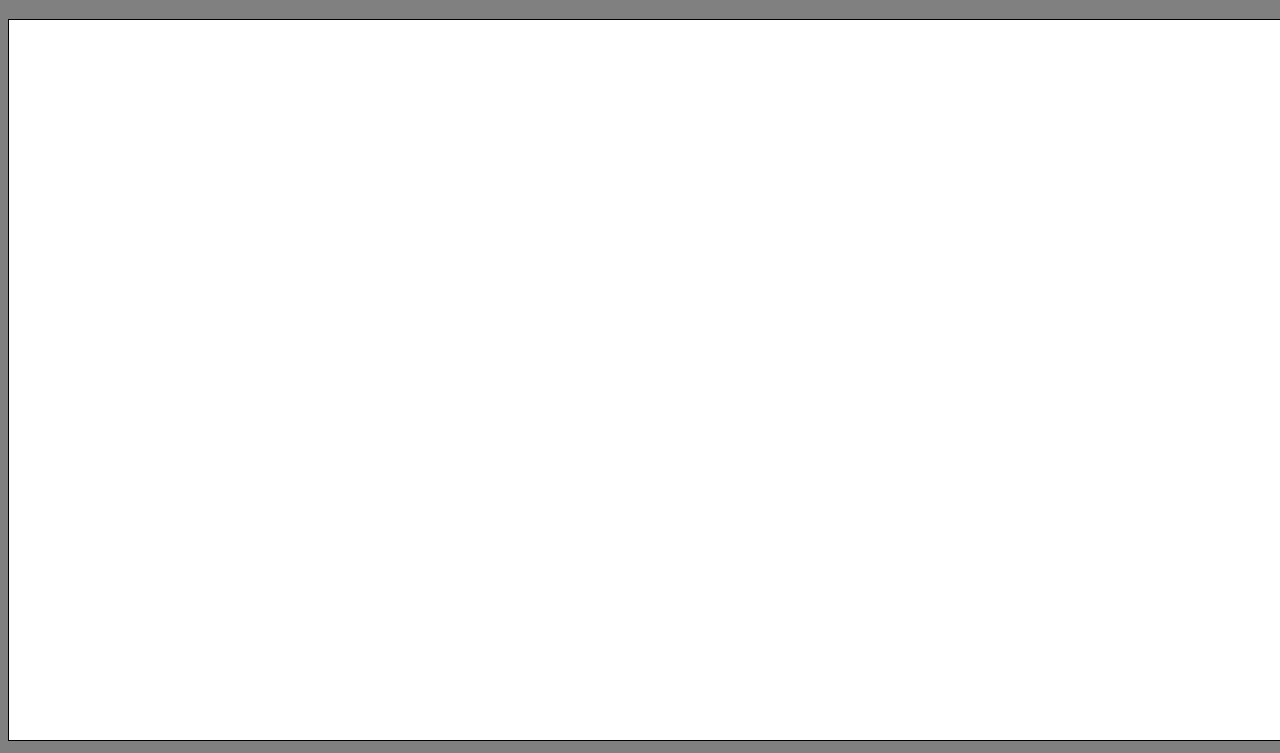
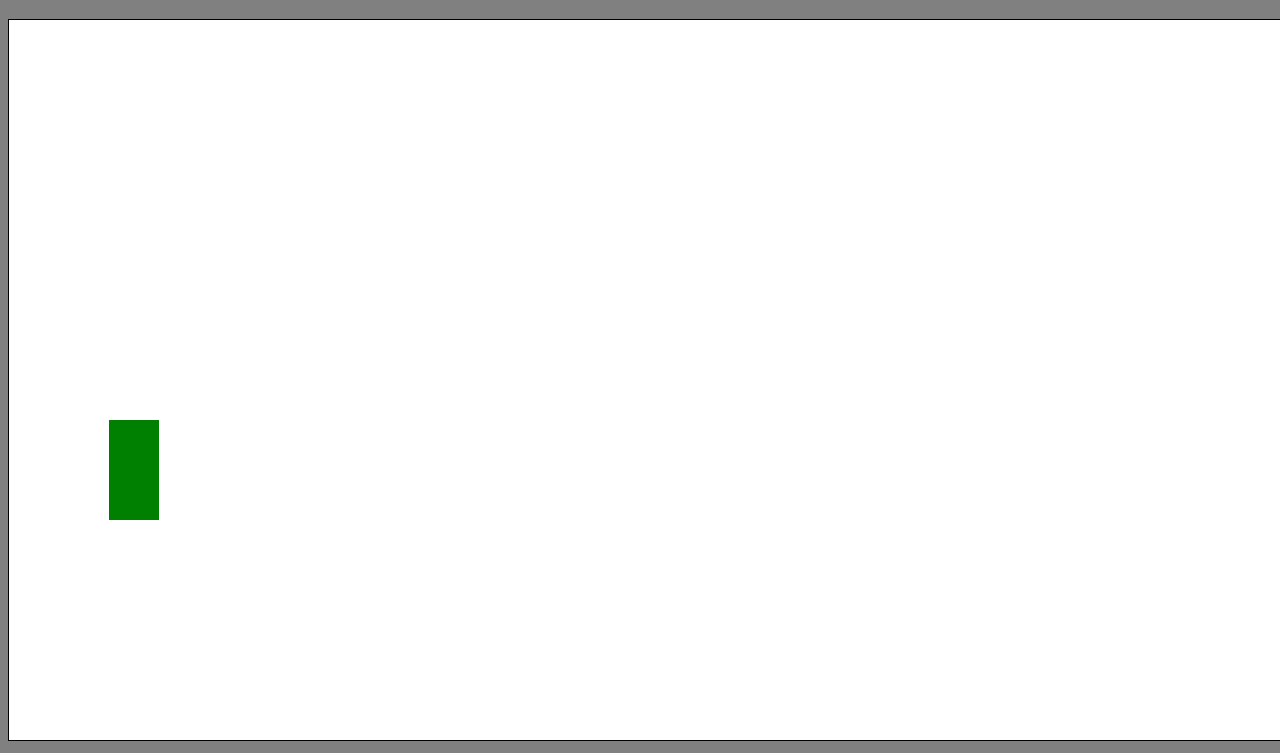
Before and after one commit to PoeBoy118/Small-JavaScript-Platformer, a plain HTML site: page index.html in a window 1280 px wide. Shown: the part 61-814 px from the top of the page. Drawn offline with Linux system fonts and the light colour scheme.

Commit message:
Finished Tutorial Ep 2, needed to add some tweaks to make it work.

```diff
--- a/Scripts/main_canvas.js
+++ b/Scripts/main_canvas.js
@@ -3,19 +3,49 @@
 //     console.log("This Button Is Working")
 // }
 
+import Player from "./player.js";
+
 //Drawing Variables
-// var canvas;
-// var ctx;
+let canvas;
+let ctx;
+
+// Create Game Variables
+let gameLoop;
+let player;
 
 // Run Code on Load
-window.onload = function() {
-    let canvas = document.getElementById("game-canvas");
-    let ctx = canvas.getContext("2d");
+window.onload = () => {
+    canvas = document.getElementById("game-canvas");
+    ctx = canvas.getContext("2d");
 
-    // ctx.fillStyle = "red"
-    // ctx.fillRect(10, 10, 50 ,50)
+    // Set Up Key Listeners
 
-    // Main Canvas Code
+
+
+    // Create Player
+    player = new Player(100, 400);
+
+    // Start Game Loop, Runs Step Function Every Number In Miliseconds
+    gameLoop = setInterval(globalStep, 1000/30);
+};
+
+// Main Canvas step? (Step seems to be something you want to have updated in an interval, not sure)
+
+function globalStep() {
+    // console.log("step")
+
+    // Player Step
+    player.step();
+
+    // Draw Everything
+    draw();
+};
+
+function draw() {
+    // Clear Canvas
     ctx.fillStyle = "white"
     ctx.fillRect(0, 0, 1280, 720) //numbers go x placement, y placement, size x, size y, with y being reversed
-}
+
+    // Draw The Player
+    player.draw(ctx);
+};
--- /dev/null
+++ b/Scripts/player.js
@@ -0,0 +1,17 @@
+function Player(x, y) {
+    this.x = x;
+    this.y = y;
+    this.width = 50;
+    this.height = 100;
+
+    this.step = () => {
+        console.log("player step")
+    };
+
+    this.draw = (ctx) => {
+        ctx.fillStyle = "green"
+        ctx.fillRect(this.x, this.y, this.width, this.height)
+    };
+};
+
+export default Player
--- a/index.html
+++ b/index.html
@@ -6,10 +6,10 @@
     <title>My First Browser Game</title>
 
     <!-- Style Sheet Link -->
-    <link rel="stylesheet" href="/Style_Sheets/styles.css">
+    <link rel="stylesheet" href="./Style_Sheets/styles.css">
 
     <!-- Game Scripts -->
-    <script src="/Scripts/main_canvas.js"></script>
+    <script type="module" src="./Scripts/main_canvas.js"></script>
 </head>
 <body>
     <h1>Welcome to My First Broswer Game</h1>
```
Also changed, not shown: 1 other file.
